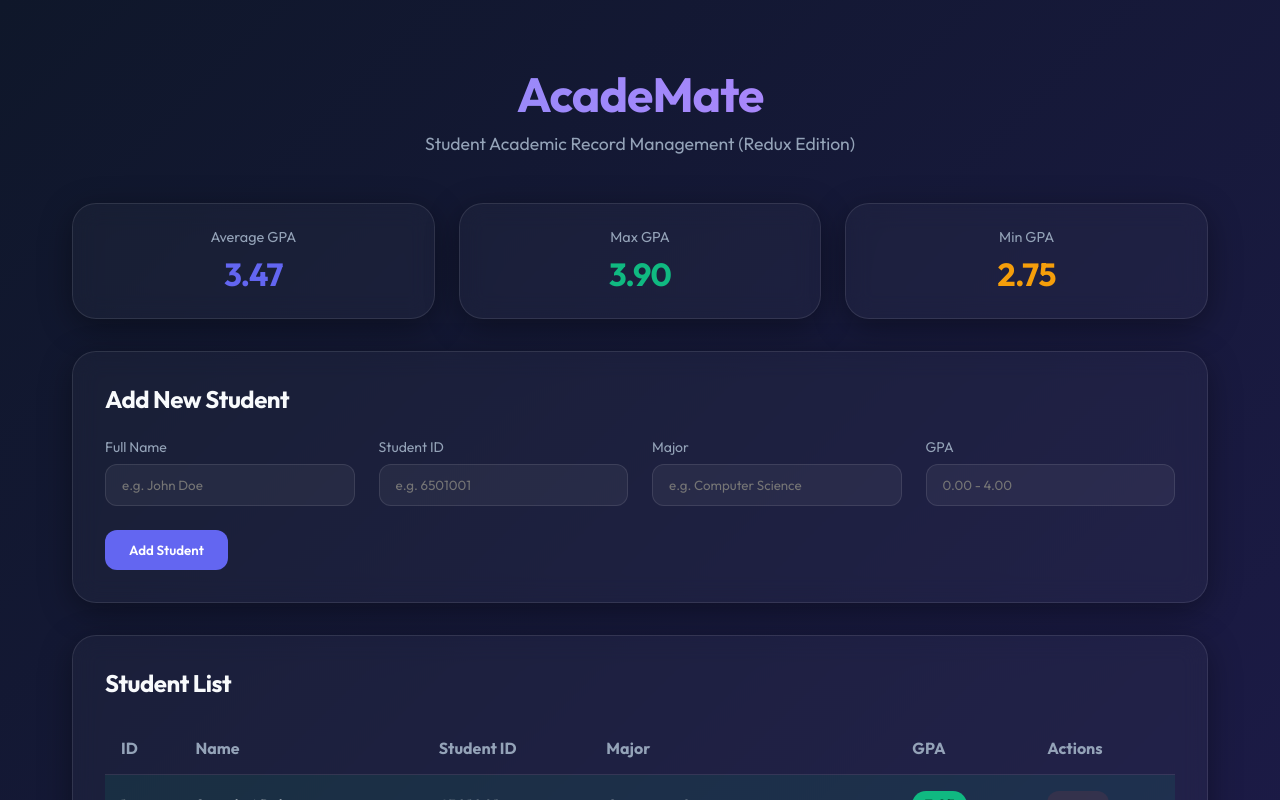
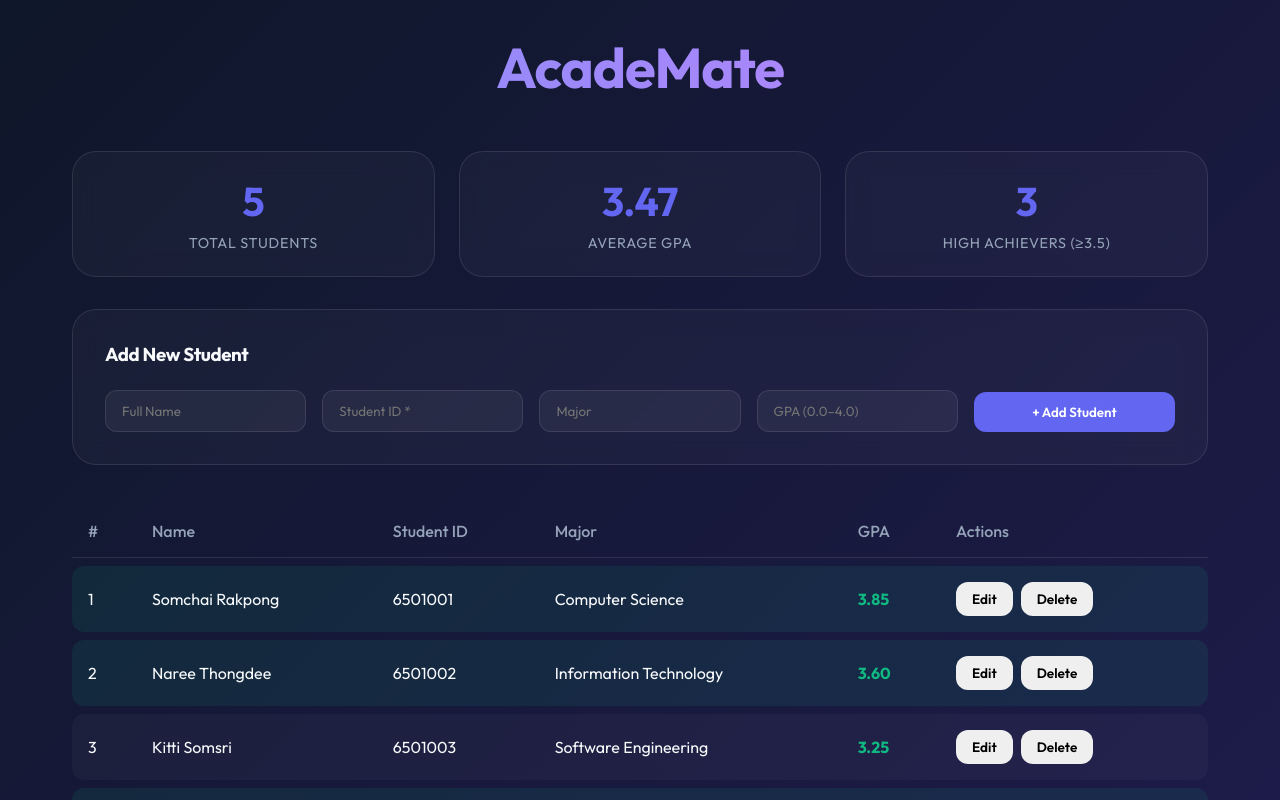
Before and after one commit to StellarBearX/react-redux-assignments, a React (Vite) app: page / in a window 1280 px wide. Shown: the top 800 px of the page. Built offline with nearby package versions, Linux system fonts and the light colour scheme.

Commit message:
feat: implement student editing functionality with a modal and add centralized selector for student data

```diff
--- a/src/App.jsx
+++ b/src/App.jsx
@@ -1,32 +1,22 @@
-import React from 'react';
-import { useSelector } from 'react-redux';
+// src/App.jsx — Session 3: layout only
 import GpaSummary from './components/GpaSummary';
 import AddStudentForm from './components/AddStudentForm';
 import StudentTable from './components/StudentTable';
+import './App.css';
 
 function App() {
-  const students = useSelector((state) => state.students.students);
-
+  // No hooks here — each component
+  // reads Redux directly with useSelector
   return (
-    <div style={{ padding: '2rem 0' }}>
-      <header style={{ marginBottom: '3rem', textAlign: 'center' }}>
-        <h1 style={{ fontSize: '3rem', marginBottom: '0.5rem', background: 'linear-gradient(to right, #818cf8, #c084fc)', WebkitBackgroundClip: 'text', WebkitTextFillColor: 'transparent' }}>
-          AcadeMate
-        </h1>
-        <p style={{ color: 'var(--text-muted)', fontSize: '1.1rem' }}>
-          Student Academic Record Management (Redux Edition)
-        </p>
+    <div className="app-container">
+      <header className="app-header">
+        <h1>AcadeMate</h1>
       </header>
-
-      <main>
+      <main className="app-main">
         <GpaSummary />
         <AddStudentForm />
         <StudentTable />
       </main>
-
-      <footer style={{ marginTop: '4rem', textAlign: 'center', color: 'var(--text-muted)', fontSize: '0.875rem' }}>
-        <p>&copy; 2024 AcadeMate Prototype. Powered by Redux Toolkit.</p>
-      </footer>
     </div>
   );
 }
--- a/src/components/AddStudentForm.jsx
+++ b/src/components/AddStudentForm.jsx
@@ -1,120 +1,69 @@
-import React, { useState } from 'react';
-import { useDispatch } from 'react-redux';
-import { addStudent } from '../features/students/studentSlice';
+// src/components/AddStudentForm.jsx — Session 3
+import { useState } from "react";
+import { useDispatch } from "react-redux";
+import { addStudent } from "../features/students/studentSlice";
 
-const AddStudentForm = () => {
+const EMPTY_FORM = { name: "", studentId: "", major: "", gpa: "" };
+
+function AddStudentForm() {
   const dispatch = useDispatch();
+  const [form, setForm] = useState(EMPTY_FORM);
+  // eslint-disable-next-line no-unused-vars
+  const [error, setError] = useState("");
 
-  const initialForm = {
-    name: '',
-    studentId: '',
-    major: '',
-    gpa: ''
-  };
-
-  const [form, setForm] = useState(initialForm);
-  const [error, setError] = useState('');
-
-  const handleChange = (e) => {
-    const { name, value } = e.target;
-    setForm({
-      ...form,
-      [name]: value
-    });
-  };
-
-  const handleSubmit = (e) => {
-    e.preventDefault();
-
-    if (!form.name || !form.studentId || !form.major || !form.gpa) {
-      setError('Please fill in all fields.');
-      return;
+  // Single handler for ALL inputs via computed property name
+  function handleChange(e) {
+    // setForm({ ...form, [e.target.name]: e.target.value });
+    setForm((prev) => ({ ...prev, [e.target.name]: e.target.value }));
   }
 
-    const gpaNum = parseFloat(form.gpa);
-    if (isNaN(gpaNum) || gpaNum < 0 || gpaNum > 4.0) {
-      setError('GPA must be between 0.0 and 4.0');
-      return;
+  function handleSubmit(e) {
+    e.preventDefault();
+    dispatch(addStudent({ id: Date.now(), ...form, gpa: parseFloat(form.gpa) || 0 }));
+    setForm(EMPTY_FORM); // Reset form after successful submit
+    setError("");
   }
 
-    // Dispatch action to Redux
-    dispatch(addStudent({
-      ...form,
-      gpa: gpaNum,
-      id: Date.now()
-    }));
-
-    setForm(initialForm);
-    setError('');
-  };
-
   return (
-    <div className="glass-card">
-      <h2 style={{ marginBottom: '1.5rem' }}>Add New Student</h2>
-      <form onSubmit={handleSubmit} style={{ display: 'grid', gridTemplateColumns: 'repeat(auto-fit, minmax(200px, 1fr))', gap: '1.5rem' }}>
-        <div>
-          <label>Full Name</label>
+    <form className="add-form" onSubmit={handleSubmit}>
+      <h3>Add New Student</h3>
+      <div className="form-row">
         <input
-            type="text"
           name="name"
           value={form.name}
           onChange={handleChange}
-            placeholder="e.g. John Doe"
-            style={{ width: '100%' }}
+          placeholder="Full Name"
+          required
         />
-        </div>
-        <div>
-          <label>Student ID</label>
         <input
-            type="text"
           name="studentId"
+          placeholder="Student ID *"
           value={form.studentId}
           onChange={handleChange}
-            placeholder="e.g. 6501001"
-            style={{ width: '100%' }}
+          required
         />
-        </div>
-        <div>
-          <label>Major</label>
         <input
-            type="text"
           name="major"
+          placeholder="Major"
           value={form.major}
           onChange={handleChange}
-            placeholder="e.g. Computer Science"
-            style={{ width: '100%' }}
         />
-        </div>
-        <div>
-          <label>GPA</label>
         <input
+          name="gpa"
+          placeholder="GPA (0.0–4.0)"
+          value={form.gpa}
+          onChange={handleChange}
           type="number"
           step="0.01"
-            name="gpa"
-            value={form.gpa}
-            onChange={handleChange}
-            placeholder="0.00 - 4.00"
-            style={{ width: '100%' }}
+          min="0"
+          max="4"
         />
-        </div>
-        <div style={{ gridColumn: '1 / -1', display: 'flex', flexDirection: 'column', gap: '1rem' }}>
-          {error && <p style={{ color: 'var(--danger)', fontSize: '0.9rem' }}>{error}</p>}
-          <button
-            type="submit"
-            style={{
-              background: 'var(--primary)',
-              color: 'white',
-              alignSelf: 'flex-start'
-            }}
-            onMouseOver={(e) => e.currentTarget.style.background = 'var(--primary-hover)'}
-            onMouseOut={(e) => e.currentTarget.style.background = 'var(--primary)'}
-          >
-            Add Student
+        <button type="submit" className="btn-primary">
+          + Add Student
         </button>
       </div>
     </form>
-    </div>
   );
-};
+}
 
 export default AddStudentForm;
--- /dev/null
+++ b/src/components/EditModal.jsx
@@ -0,0 +1,42 @@
+// src/components/EditModal.jsx — Session 3
+import { useState } from 'react';
+
+function EditModal({ student, onSave, onCancel }) {
+  // Local copy of student data — what the user edits before saving
+  const [form, setForm] = useState({ ...student });
+
+  const onChange = (e) =>
+    setForm((prev) => ({ ...prev, [e.target.name]: e.target.value }));
+
+  return (
+    <div className="modal-overlay">
+      <div className="modal">
+        <h3>Edit Student</h3>
+        <div className="modal-form">
+          <label>Name</label>
+          <input name="name" value={form.name} onChange={onChange} />
+
+          <label>Major</label>
+          <input name="major" value={form.major} onChange={onChange} />
+
+          <label>GPA</label>
+          <input
+            name="gpa"
+            value={form.gpa}
+            onChange={onChange}
+            type="number"
+            step="0.01"
+            min="0"
+            max="4"
+          />
+        </div>
+        <div className="modal-actions">
+          <button className="btn-save" onClick={() => onSave(form)}>Save</button>
+          <button className="btn-cancel" onClick={onCancel}>Cancel</button>
+        </div>
+      </div>
+    </div>
+  );
+}
+
+export default EditModal;
--- a/src/components/GpaSummary.jsx
+++ b/src/components/GpaSummary.jsx
@@ -1,30 +1,33 @@
-import React from 'react';
-import { useSelector } from 'react-redux';
+// src/components/GpaSummary.jsx — Session 3 version (no props)
+import { useSelector } from "react-redux";
+import {
+  selectStudentCount,
+  selectAverageGpa,
+  selectHighAchievers,
+} from "../features/students/selectors";
 
-const GpaSummary = () => {
-  const students = useSelector((state) => state.students.students);
-
-  const gpas = students.map(s => s.gpa);
-  const avg = gpas.length ? (gpas.reduce((a, b) => a + b, 0) / gpas.length).toFixed(2) : '0.00';
-  const max = gpas.length ? Math.max(...gpas).toFixed(2) : '0.00';
-  const min = gpas.length ? Math.min(...gpas).toFixed(2) : '0.00';
-
-  const stats = [
-    { label: 'Average GPA', value: avg, color: 'var(--primary)' },
-    { label: 'Max GPA', value: max, color: 'var(--accent)' },
-    { label: 'Min GPA', value: min, color: 'var(--accent-high)' },
-  ];
+function GpaSummary() {
+  // Each useSelector is independent — only re-renders if its value changes
+  const count = useSelector(selectStudentCount);
+  const avgGpa = useSelector(selectAverageGpa);
+  const highList = useSelector(selectHighAchievers);
 
   return (
-    <div style={{ display: 'grid', gridTemplateColumns: 'repeat(auto-fit, minmax(200px, 1fr))', gap: '1.5rem', marginBottom: '2rem' }}>
-      {stats.map((stat, index) => (
-        <div key={index} className="glass-card" style={{ padding: '1.5rem', textAlign: 'center' }}>
-          <p style={{ color: 'var(--text-muted)', fontSize: '0.9rem', marginBottom: '0.5rem' }}>{stat.label}</p>
-          <h3 style={{ fontSize: '2rem', color: stat.color }}>{stat.value}</h3>
-        </div>
-      ))}
+    <div className="gpa-summary">
+      <div className="stat-card">
+        <span className="stat-value">{count}</span>
+        <span className="stat-label">Total Students</span>
+      </div>
+      <div className="stat-card">
+        <span className="stat-value">{avgGpa}</span>
+        <span className="stat-label">Average GPA</span>
+      </div>
+      <div className="stat-card">
+        <span className="stat-value">{highList.length}</span>
+        <span className="stat-label">High Achievers (≥3.5)</span>
+      </div>
     </div>
   );
-};
+}
 
 export default GpaSummary;
--- a/src/components/StudentTable.jsx
+++ b/src/components/StudentTable.jsx
@@ -1,71 +1,66 @@
-import React from 'react';
-import { useSelector, useDispatch } from 'react-redux';
-import { deleteStudent } from '../features/students/studentSlice';
+// src/components/StudentTable.jsx — Session 3 version
+import { useState } from "react";
+import { useSelector, useDispatch } from "react-redux";
+import { deleteStudent, updateStudent } from "../features/students/studentSlice";
+import { selectAllStudents } from "../features/students/selectors";
+import EditModal from "./EditModal";
 
-const StudentTable = () => {
-  const students = useSelector((state) => state.students.students);
+function StudentTable() {
   const dispatch = useDispatch();
+  const allStudents = useSelector(selectAllStudents);
+
+  // Local UI state — modal open/close and which student is being edited
+  const [editing, setEditing] = useState(null); // null = modal closed
+
+  function handleDelete(id) {
+    if (window.confirm("Delete this student?")) {
+      dispatch(deleteStudent(id));
+    }
+  }
+
+  function handleEditSave(updatedData) {
+    dispatch(updateStudent({ ...updatedData, gpa: parseFloat(updatedData.gpa) || 0 }));
+    setEditing(null); // Close modal after update
+  }
 
   return (
-    <div className="glass-card" style={{ marginTop: '2rem', overflowX: 'auto' }}>
-      <h2 style={{ marginBottom: '1.5rem', color: 'var(--text-main)' }}>Student List</h2>
-      <table style={{ width: '100%', borderCollapse: 'collapse', textAlign: 'left' }}>
+    <>
+      <table className="student-table">
         <thead>
-          <tr style={{ borderBottom: '1px solid var(--glass-border)', color: 'var(--text-muted)' }}>
-            <th style={{ padding: '1rem' }}>ID</th>
-            <th style={{ padding: '1rem' }}>Name</th>
-            <th style={{ padding: '1rem' }}>Student ID</th>
-            <th style={{ padding: '1rem' }}>Major</th>
-            <th style={{ padding: '1rem' }}>GPA</th>
-            <th style={{ padding: '1rem' }}>Actions</th>
+          <tr>
+            <th>#</th>
+            <th>Name</th>
+            <th>Student ID</th>
+            <th>Major</th>
+            <th>GPA</th>
+            <th>Actions</th>
           </tr>
         </thead>
         <tbody>
-          {students.map((student) => (
-            <tr
-              key={student.id}
-              style={{
-                borderBottom: '1px solid var(--glass-border)',
-                background: student.gpa >= 3.5 ? 'rgba(16, 185, 129, 0.1)' : 'transparent',
-                transition: 'background 0.3s ease'
-              }}
-            >
-              <td style={{ padding: '1rem' }}>{student.id}</td>
-              <td style={{ padding: '1rem', fontWeight: 500 }}>{student.name}</td>
-              <td style={{ padding: '1rem' }}>{student.studentId}</td>
-              <td style={{ padding: '1rem' }}>{student.major}</td>
-              <td style={{ padding: '1rem' }}>
-                <span style={{
-                  padding: '4px 12px',
-                  borderRadius: '20px',
-                  background: student.gpa >= 3.5 ? 'var(--accent)' : 'rgba(255,255,255,0.1)',
-                  color: student.gpa >= 3.5 ? '#000' : 'var(--text-main)',
-                  fontWeight: 600
-                }}>
-                  {student.gpa.toFixed(2)}
-                </span>
-              </td>
-              <td style={{ padding: '1rem' }}>
-                <button
-                  onClick={() => dispatch(deleteStudent(student.id))}
-                  style={{
-                    background: 'rgba(239, 68, 68, 0.1)',
-                    color: 'var(--danger)',
-                    padding: '6px 12px',
-                    fontSize: '0.8rem'
-                  }}
-                  onMouseOver={(e) => e.currentTarget.style.background = 'rgba(239, 68, 68, 0.2)'}
-                  onMouseOut={(e) => e.currentTarget.style.background = 'rgba(239, 68, 68, 0.1)'}
-                >
-                  Delete
-                </button>
+          {allStudents.map((student, index) => (
+            <tr key={student.id} className={student.gpa >= 3.5 ? "high-gpa" : ""}>
+              <td>{index + 1}</td>
+              <td>{student.name}</td>
+              <td>{student.studentId}</td>
+              <td>{student.major}</td>
+              <td className="gpa-cell">{student.gpa.toFixed(2)}</td>
+              <td>
+                <button onClick={() => setEditing(student)}>Edit</button>
+                <button onClick={() => handleDelete(student.id)}>Delete</button>
               </td>
             </tr>
           ))}
         </tbody>
       </table>
-    </div>
+      {editing && (
+        <EditModal
+          student={editing}
+          onSave={handleEditSave}
+          onCancel={() => setEditing(null)}
+        />
+      )}
+    </>
   );
-};
+}
 
 export default StudentTable;
--- /dev/null
+++ b/src/features/students/selectors.js
@@ -0,0 +1,22 @@
+// src/features/students/selectors.js
+// ── Basic selectors ───────────────────────────────────────
+// Select the full list of students from the store
+export const selectAllStudents = (state) => state.students.list;
+
+// Select total count
+export const selectStudentCount = (state) => state.students.list.length;
+
+// ── Derived / computed selectors ─────────────────────────
+// Compute average GPA across all students
+export const selectAverageGpa = (state) => {
+  const list = state.students.list;
+  if (list.length === 0) return "0.00";
+  const total = list.reduce((sum, s) => sum + s.gpa, 0);
+  return (total / list.length).toFixed(2);
+};
+
+// Find a single student by id (useful for edit modal)
+export const selectStudentById = (id) => (state) => state.students.list.find((s) => s.id === id);
+
+// Count students above a GPA threshold
+export const selectHighAchievers = (state) => state.students.list.filter((s) => s.gpa >= 3.5);
--- a/src/features/students/studentSlice.js
+++ b/src/features/students/studentSlice.js
@@ -1,7 +1,7 @@
 import { createSlice } from '@reduxjs/toolkit';
 
 const initialState = {
-  students: [
+  list: [
     { id: 1, name: 'Somchai Rakpong', studentId: '6501001', major: 'Computer Science', gpa: 3.85 },
     { id: 2, name: 'Naree Thongdee', studentId: '6501002', major: 'Information Technology', gpa: 3.60 },
     { id: 3, name: 'Kitti Somsri', studentId: '6501003', major: 'Software Engineering', gpa: 3.25 },
@@ -15,14 +15,19 @@ const studentSlice = createSlice({
   initialState,
   reducers: {
     addStudent: (state, action) => {
-      // Immer allows us to "mutate" the state safely
-      state.students.push(action.payload);
+      state.list.push(action.payload);
     },
     deleteStudent: (state, action) => {
-      state.students = state.students.filter(student => student.id !== action.payload);
+      state.list = state.list.filter(student => student.id !== action.payload);
+    },
+    updateStudent: (state, action) => {
+      const index = state.list.findIndex(s => s.id === action.payload.id);
+      if (index !== -1) {
+        state.list[index] = action.payload;
+      }
     },
   },
 });
 
-export const { addStudent, deleteStudent } = studentSlice.actions;
+export const { addStudent, deleteStudent, updateStudent } = studentSlice.actions;
 export default studentSlice.reducer;
--- a/src/index.css
+++ b/src/index.css
@@ -106,3 +106,163 @@ label {
   font-size: 0.875rem;
   color: var(--text-muted);
 }
+
+/* Lab 3 Layout & Component Styles */
+.app-header {
+  text-align: center;
+  margin-bottom: 3rem;
+}
+
+.app-header h1 {
+  font-size: 3.5rem;
+  background: linear-gradient(to right, #818cf8, #c084fc);
+  -webkit-background-clip: text;
+  -webkit-text-fill-color: transparent;
+  margin-bottom: 0.5rem;
+}
+
+.gpa-summary {
+  display: grid;
+  grid-template-columns: repeat(auto-fit, minmax(250px, 1fr));
+  gap: 1.5rem;
+  margin-bottom: 2rem;
+}
+
+.stat-card {
+  background: var(--glass);
+  backdrop-filter: blur(12px);
+  border: 1px solid var(--glass-border);
+  border-radius: 24px;
+  padding: 1.5rem;
+  text-align: center;
+  display: flex;
+  flex-direction: column;
+  gap: 0.5rem;
+}
+
+.stat-value {
+  font-size: 2.5rem;
+  font-weight: 700;
+  color: var(--primary);
+}
+
+.stat-label {
+  color: var(--text-muted);
+  font-size: 0.9rem;
+  text-transform: uppercase;
+  letter-spacing: 0.05em;
+}
+
+.add-form {
+  background: var(--glass);
+  backdrop-filter: blur(12px);
+  border: 1px solid var(--glass-border);
+  border-radius: 24px;
+  padding: 2rem;
+  margin-bottom: 2rem;
+}
+
+.add-form h3 {
+  margin-bottom: 1.5rem;
+}
+
+.form-row {
+  display: grid;
+  grid-template-columns: repeat(auto-fit, minmax(200px, 1fr));
+  gap: 1rem;
+  align-items: end;
+}
+
+.btn-primary {
+  background: var(--primary);
+  color: white;
+}
+
+.btn-primary:hover {
+  background: var(--primary-hover);
+  transform: translateY(-2px);
+}
+
+.student-table {
+  width: 100%;
+  border-collapse: separate;
+  border-spacing: 0 8px;
+  margin-top: 1rem;
+}
+
+.student-table th {
+  text-align: left;
+  padding: 1rem;
+  color: var(--text-muted);
+  font-weight: 500;
+  border-bottom: 1px solid var(--glass-border);
+}
+
+.student-table td {
+  padding: 1rem;
+  background: var(--glass);
+}
+
+.student-table tr td:first-child { border-radius: 12px 0 0 12px; }
+.student-table tr td:last-child { border-radius: 0 12px 12px 0; }
+
+.high-gpa td {
+  background: rgba(16, 185, 129, 0.1);
+}
+
+.gpa-cell {
+  font-weight: 700;
+  color: var(--accent);
+}
+
+.student-table button {
+  padding: 0.5rem 1rem;
+  font-size: 0.85rem;
+  margin-right: 0.5rem;
+}
+
+/* Modal Styles */
+.modal-overlay {
+  position: fixed;
+  top: 0;
+  left: 0;
+  right: 0;
+  bottom: 0;
+  background: rgba(0, 0, 0, 0.7);
+  backdrop-filter: blur(4px);
+  display: flex;
+  justify-content: center;
+  align-items: center;
+  z-index: 1000;
+}
+
+.modal {
+  background: #1e1b4b;
+  border: 1px solid var(--glass-border);
+  border-radius: 24px;
+  padding: 2.5rem;
+  width: 90%;
+  max-width: 500px;
+  box-shadow: 0 20px 50px rgba(0,0,0,0.5);
+}
+
+.modal h3 {
+  margin-bottom: 2rem;
+  font-size: 1.5rem;
+}
+
+.modal-form {
+  display: flex;
+  flex-direction: column;
+  gap: 1.25rem;
+}
+
+.modal-actions {
+  display: flex;
+  justify-content: flex-end;
+  gap: 1rem;
+  margin-top: 2rem;
+}
+
+.btn-save { background: var(--primary); color: white; }
+.btn-cancel { background: rgba(255,255,255,0.1); color: var(--text-main); }
```
Lines whose indentation alone changed are shown as unchanged.
